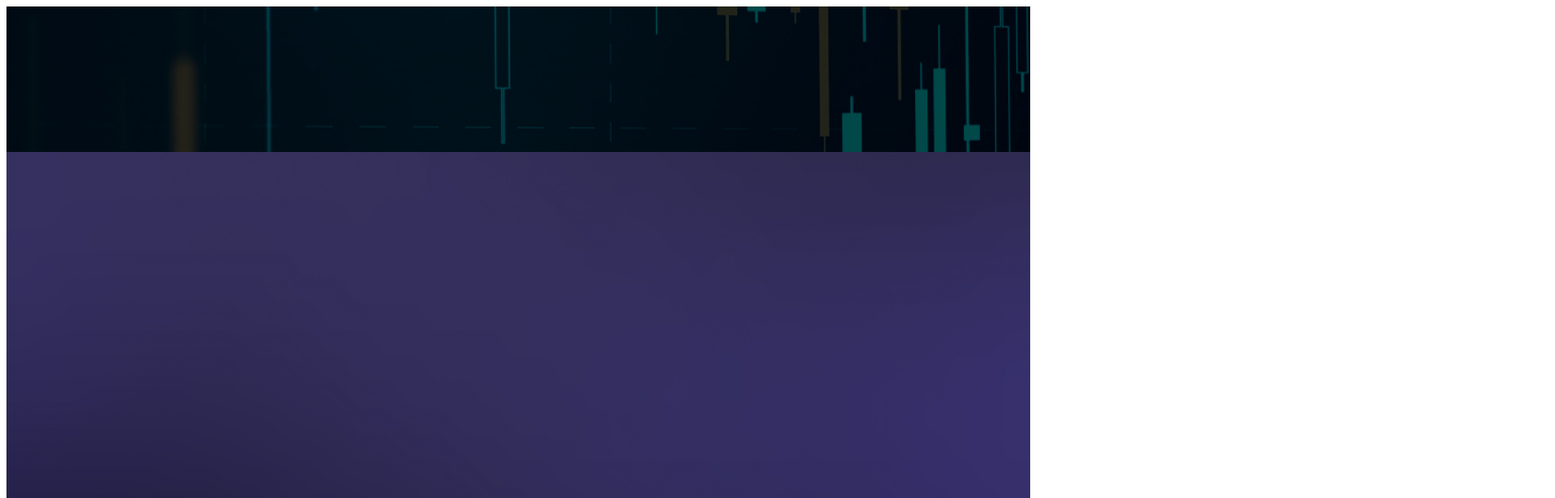
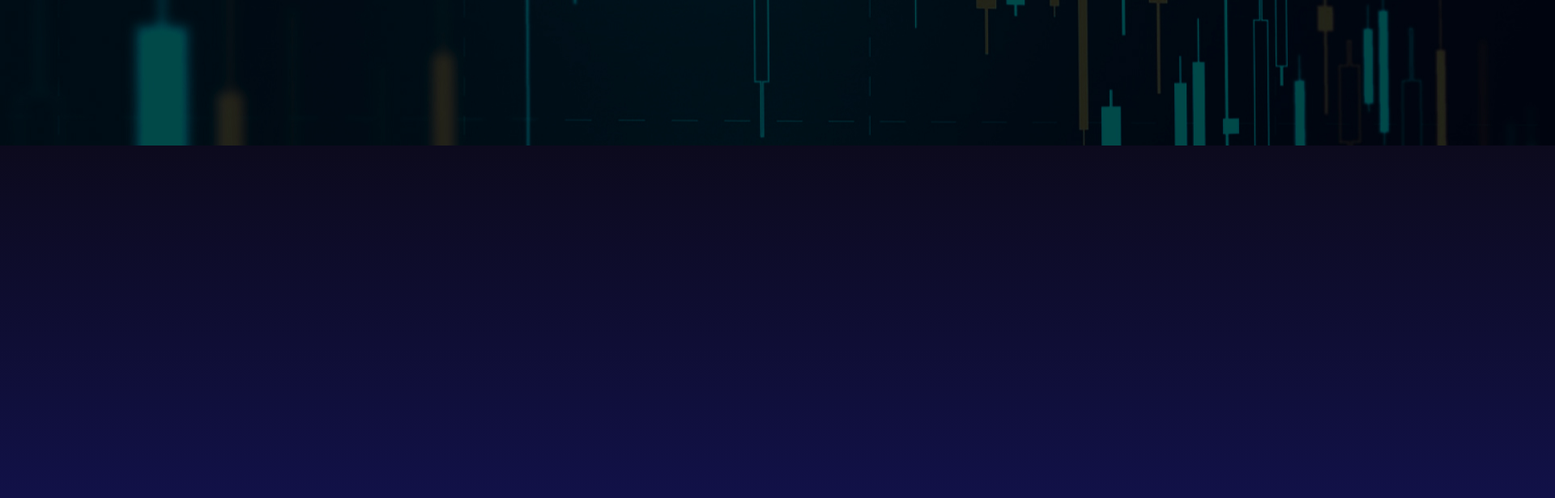
Before and after one commit to CarlaSchwartz/ProjetoStarterpack, a plain HTML site: page index.html in a window 1280 px wide. Shown: the top 616 px of the page at 81% size, 1920 px wide, since content can reach past the window. Drawn offline with Linux system fonts and the light colour scheme.

Commit message:
mudança no background

```diff
--- a/index.html
+++ b/index.html
@@ -1,39 +1,35 @@
 <!DOCTYPE html>
 <html lang="pt-br">
   <head>
-  <meta charset="UTF-8">
-  <meta name="viewport" content="width=device-width, initial-scale=1.0">
+    <meta charset="UTF-8" />
+    <meta name="viewport" content="width=device-width, initial-scale=1.0" />
     <title>Starterpack</title>
+    <link rel="stylesheet" href="./style.css" />
     <style>
-    div.bloco {
+      div.background-logo {
         background-image: url(./assets/background-logo.jpg);
         height: 180px;
-      width: 100%;
+        width: 1920px;
 
         background-position: center center;
       }
-    div.background{
-  background-image: linear-gradient(to bottom, rgba(12, 10, 29, 1), rgba(22, 23, 108, 1));
-  background-image: url(./assets/Background.jpg);
-  background-repeat: no-repeat;
-  background-position: center center;
-  background-size: cover;
-  display: flex;
-  justify-content: center;
-  align-items: center;
+      div.logo {
+        border: 5px solid #333464;
+        background: rgba(217, 217, 217, 0.01);
+      }
+      div.background {
+        background-image: linear-gradient(
+          to bottom,
+          rgba(12, 10, 29, 1),
+          rgba(22, 23, 108, 1)
+        );
         height: 100vh;
-
-
+        width: 1920px;
       }
     </style>
   </head>
   <body>
-  <div class="bloco">
-
-  </div>
-  <div class="background">
-
-  </div>
-
+    <div class="background-logo"></div>
+    <div class="background"></div>
   </body>
 </html>
```
Lines whose indentation alone changed are shown as unchanged.
